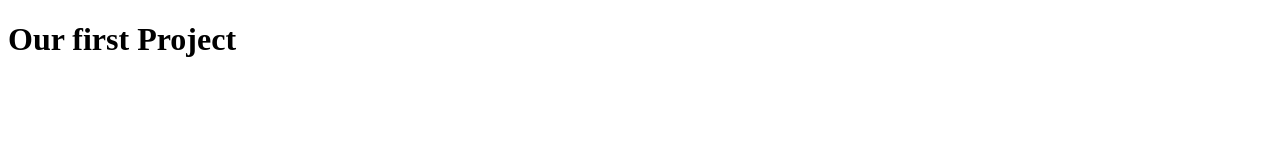
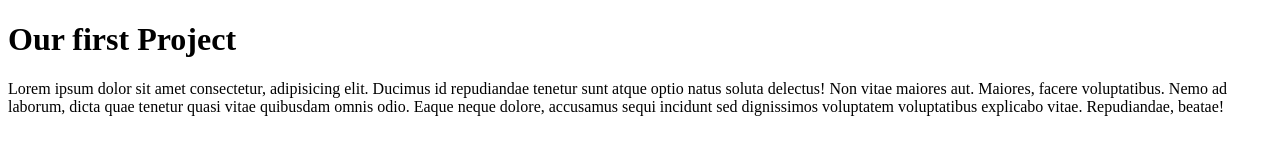
Before and after one commit to Shariful525/project1, a plain HTML site: page index.html in a window 1280 px wide. Drawn offline with Linux system fonts and the light colour scheme.

Commit message:
new code added

```diff
--- a/index.html
+++ b/index.html
@@ -8,5 +8,6 @@
 </head>
 <body>
     <h1>Our first Project</h1>
+    <p>Lorem ipsum dolor sit amet consectetur, adipisicing elit. Ducimus id repudiandae tenetur sunt atque optio natus soluta delectus! Non vitae maiores aut. Maiores, facere voluptatibus. Nemo ad laborum, dicta quae tenetur quasi vitae quibusdam omnis odio. Eaque neque dolore, accusamus sequi incidunt sed dignissimos voluptatem voluptatibus explicabo vitae. Repudiandae, beatae!</p>
 </body>
 </html>
```
